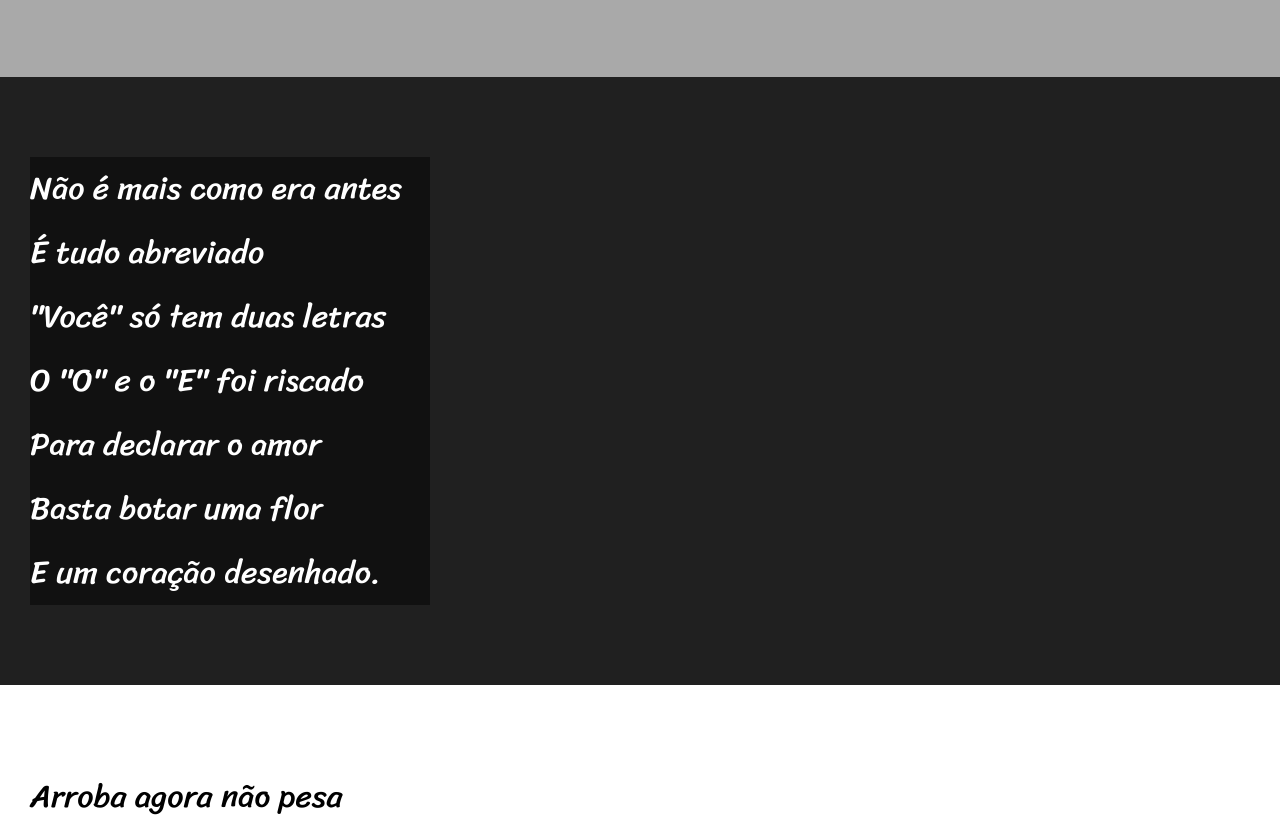
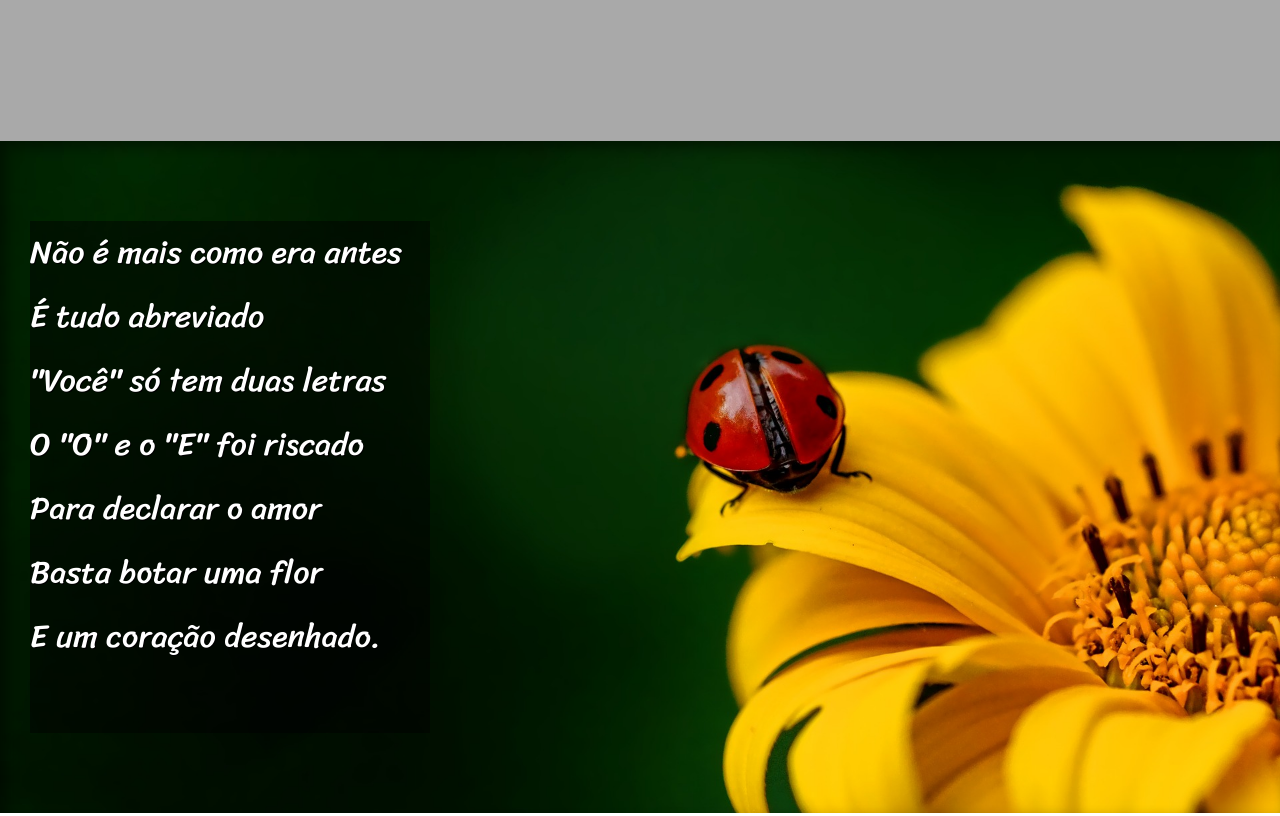
Before and after one commit to Gilbertogil1/html-css, a plain HTML site: page desafios/desafio012/index.html in a window 1280 px wide. Shown: the part 791-1607 px from the top of the page. Drawn offline with Linux system fonts and the light colour scheme.

Commit message:
nova atualização no estilo do projeto

```diff
--- a/desafios/desafio012/estilo/style.css
+++ b/desafios/desafio012/estilo/style.css
@@ -58,6 +58,10 @@ section {
     font-size: 2em;
 }
 
+section > p {
+    padding-bottom: 2em;
+}
+
 section.normal {
     background-color: white;
     color: black;
@@ -66,11 +70,24 @@ section.normal {
 section.image {
     background-color: rgb(32, 32, 32);
     color: white;
+    box-shadow: inset 6px 6px 13px 0px rgba(0, 0, 0, 0.445);
+    background-attachment: fixed;
 }
 
 section.image > p {
     width: 400px;
     background-color: rgba(0, 0, 0, 0.466);
+    text-shadow: 1px 1px 0px black;
+}
+
+section#img01 {
+    background-image: url(../imagens/background001.jpg);
+    background-position: right, center;
+    background-size: cover;
+}
+
+section#img02 {
+    background-image: url(../imagens/background002.jpg);background-size: cover;
 }
 
 footer {
--- a/desafios/desafio012/index.html
+++ b/desafios/desafio012/index.html
@@ -25,7 +25,7 @@
     </section>
 
 
-    <section class="image">
+    <section class="image" id="img01">
         <p>
             Não é mais como era antes <br>
             É tudo abreviado <br>
@@ -58,7 +58,7 @@
         </p>
     </section>
 
-    <section class="image">
+    <section class="image" id="img02">
         <p>
             Tenho saudade das cartas <br>
             Escritas com a própria mão <br>
```
